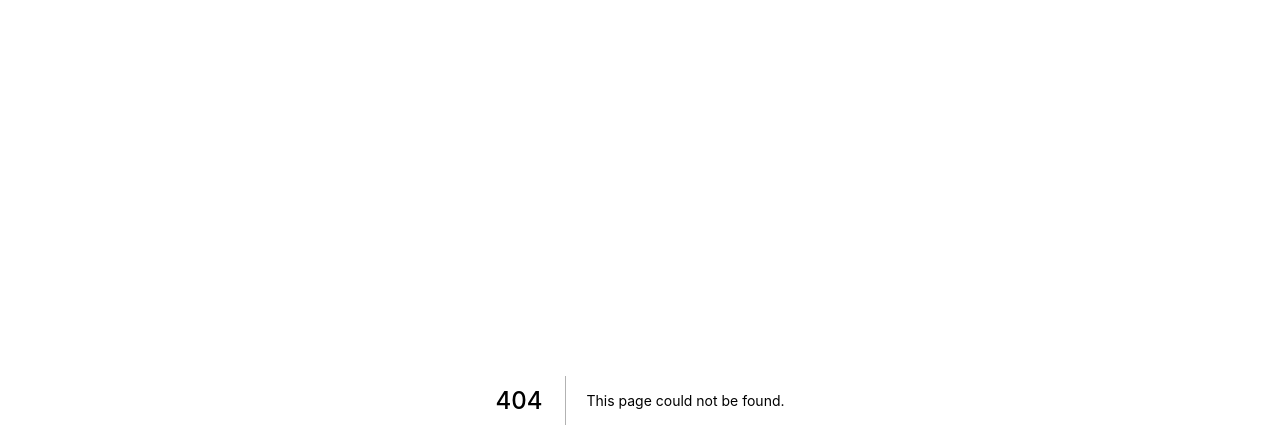
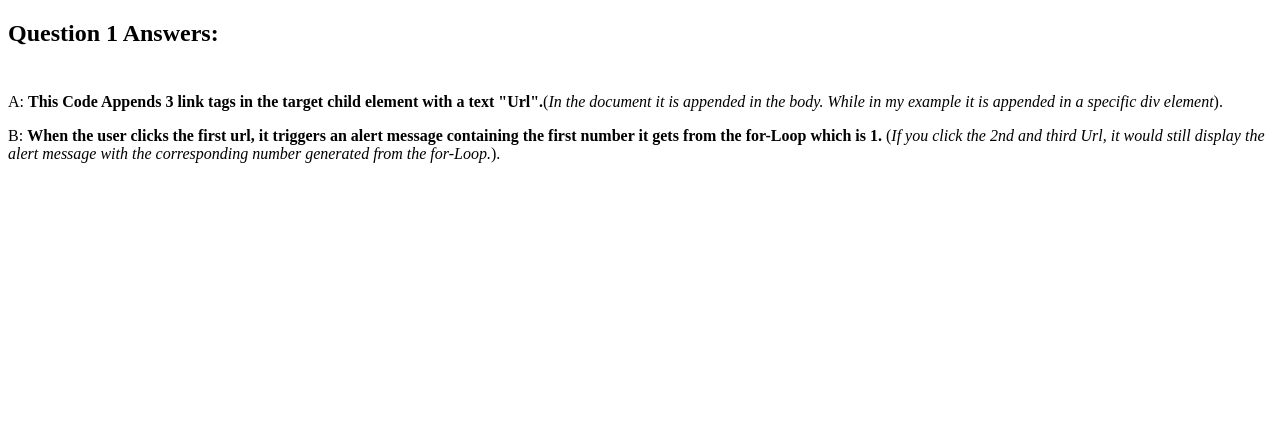
Before and after one commit to nlimpag07/nlimpag07.github.io, a Next.js app: page /inforExam in a window 1280 px wide. Before the commit this address had no page. Shown: the top 448 px of the page. Built offline with nearby package versions, Linux system fonts and the light colour scheme.

Commit message:
Added Answer for Infor Exam Question #1

```diff
--- /dev/null
+++ b/pages/inforExam/index.js
@@ -0,0 +1,48 @@
+import Script from "next/script";
+import React, { useState, useEffect } from "react";
+const Index = () => {
+  function addLinks() {
+    for (var i = 1; i <= 3; i++) {
+      const url = document.createElement("a");
+      url.innerHTML = "url " + i;
+      url.onclick = function () {
+        alert(i);
+      };
+      document.getElementById("targetElem").appendChild(url);
+    }
+  }
+  useEffect(() => {
+    window.addEventListener("load", addLinks);
+  }, []);
+  return (
+    <>
+      <section>
+        <div id="questionOne">
+          <h1>Question 1 Answers:</h1>
+          <div
+            id="targetElem"
+            style={{ backgroundColor: "#ffffff", padding: "5px 10px" }}
+          ></div>
+          <p>
+            A: <b>This Code Appends 3 link tags in the target child element with a text "Url".</b>
+            (
+            <i>
+              In the document it is appended in the body. While in my example it
+              is appended in a specific div element
+            </i>
+            ).
+          </p>
+          <p>
+            B: <b>When the user clicks the first url, it triggers an alert message containing the first number it gets from the for-Loop which is 1. </b>
+            (
+            <i>
+              If you click the 2nd and third Url, it would still display the alert message with the corresponding number generated from the for-Loop.
+            </i>
+            ).
+          </p>
+        </div>
+      </section>
+    </>
+  );
+};
+export default Index;
```
Also changed, not shown: 1 other file (tests, documents, lock files or other folders).
